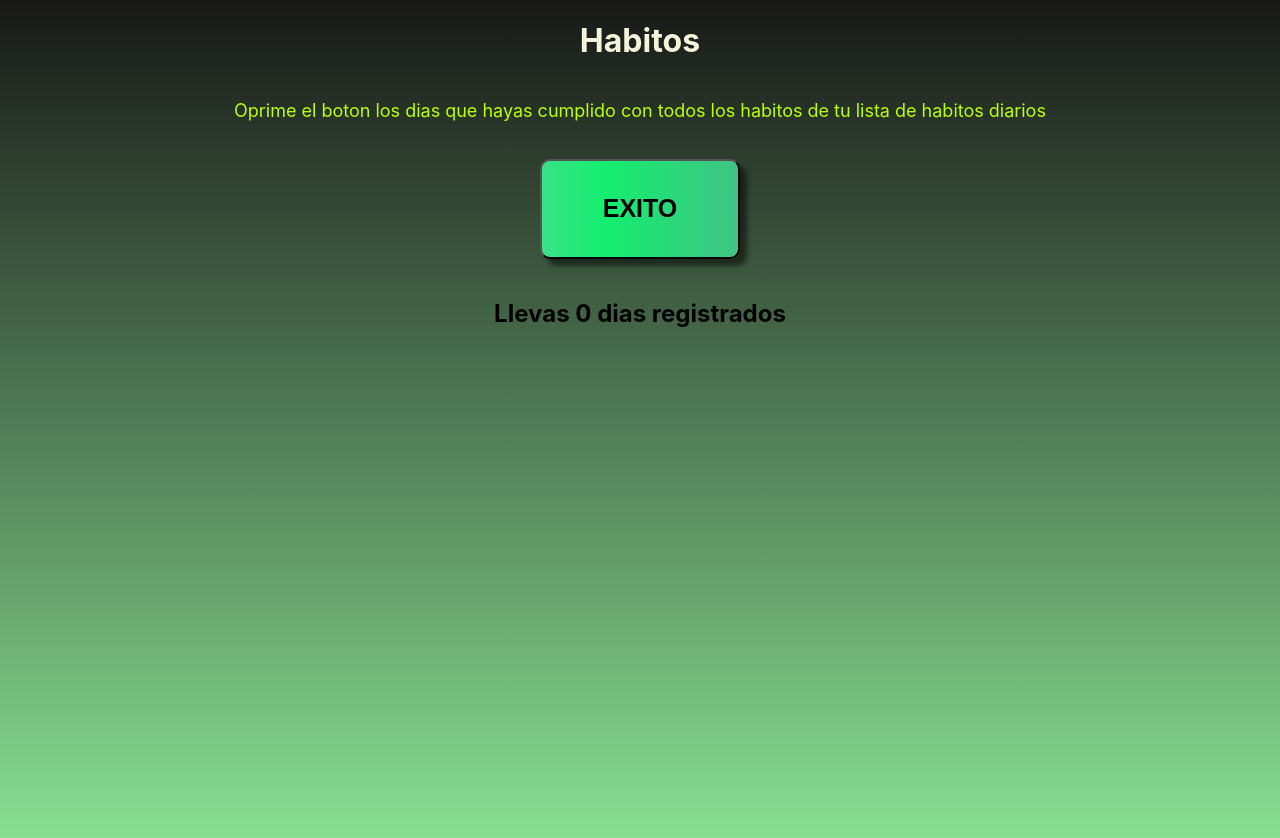
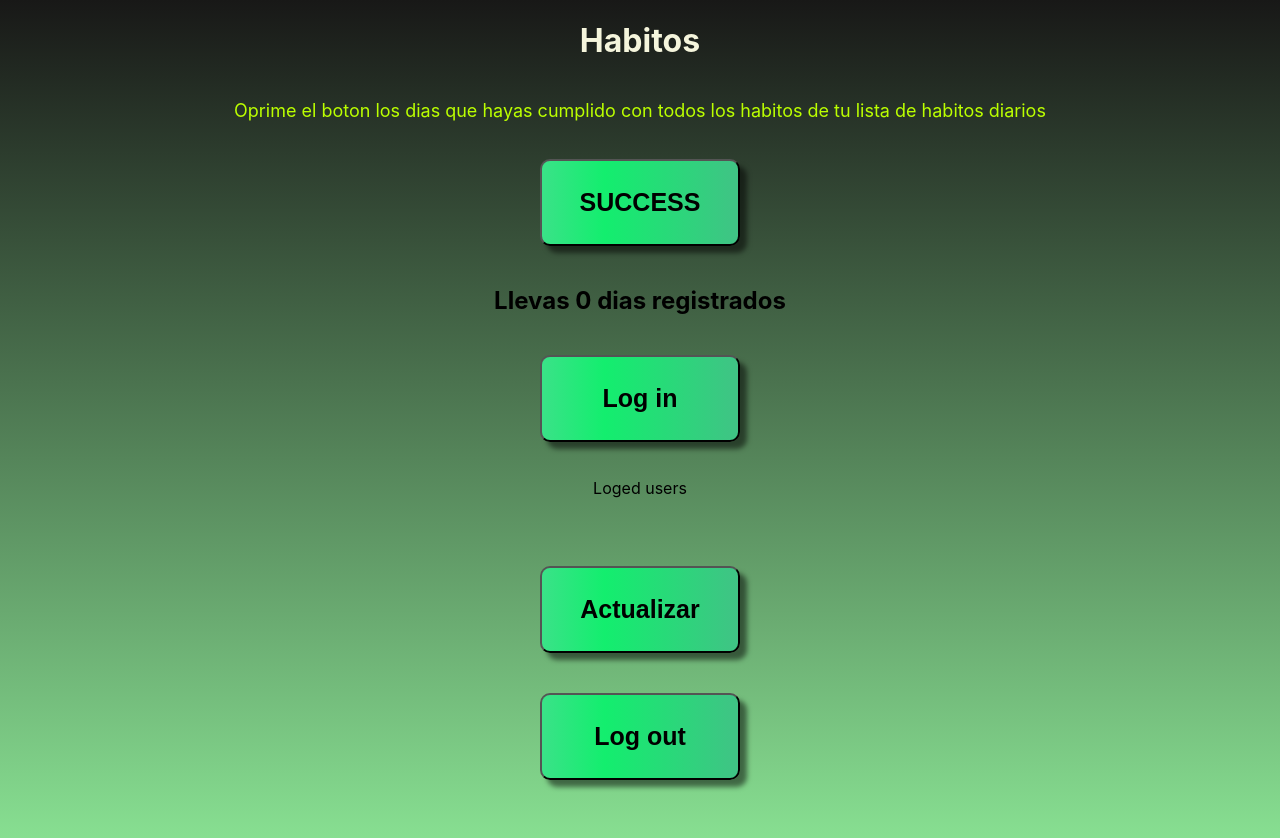
Before and after one commit to Darudaniel/habits, a React (Create React App) app: page / in a window 1280 px wide. Shown: the top 838 px of the page. Built offline with nearby package versions, Linux system fonts and the light colour scheme; no server answers; the database is empty; the HTML template or start-up script is replaced by a standard one.

Commit message:
firebase security installed

```diff
--- a/src/App.js
+++ b/src/App.js
@@ -1,11 +1,22 @@
 import React, {useEffect, useState} from 'react'
 import './styles/App.css'
 import { collection, getDocs, addDoc } from "firebase/firestore";
-import db from './firebase/firebaseConfig';
+import db, { logout, signWithGoogle } from './firebase/firebaseConfig';
 import SuccessButton from './components/SuccessButton';
 
 function App() {
   const [diasRegister, setDiasRegister] = useState('nada')
+  const [name, setName] = useState('')
+
+  const userName = () => {
+    if (localStorage.getItem("name")) {
+      setName(localStorage.getItem("name"))
+      console.log(localStorage)
+    } else {
+      console.log('no se puedo extraer "name" del localStorage')
+    }
+  }
+
   //EXPLICACION
   // useEffect(() => {
   //   const obtenerDatos = async() => {
@@ -45,16 +56,27 @@ function App() {
     getDataFromFirebase()
   }
 
+  const testLog = () => {
+    console.log(localStorage.getItem("name"))
+    setName(localStorage.getItem("name"))
+  }
+
   useEffect(() => {
     getDataFromFirebase()
+    testLog()
   }, [])
 
   return (
     <div className="App">
       <h1 className='title'>Habitos</h1>
       <p className='indication'>Oprime el boton los dias que hayas cumplido con todos los habitos de tu lista de habitos diarios</p>
-      <SuccessButton task={addTask} />
+      <SuccessButton task={addTask} text="SUCCESS" />
       <h2 className='registro'>Llevas {diasRegister} dias registrados</h2>
+      <SuccessButton task={signWithGoogle} text="Log in" />
+      <p>Loged users</p>
+      <p>{localStorage.getItem("name")}</p>
+      <SuccessButton task={testLog} text="Actualizar" />
+      <SuccessButton task={logout} text="Log out" />
     </div>
   );
 }
--- a/src/components/SuccessButton.jsx
+++ b/src/components/SuccessButton.jsx
@@ -7,7 +7,7 @@ const SuccessButton = (props) => {
     }
 
     return (
-        <button className='success-button' type="button" onClick={handleClick} >EXITO</button>
+        <button className='success-button' type="button" onClick={handleClick} >{props.text}</button>
     )
 }
 
--- a/src/firebase/firebaseConfig.js
+++ b/src/firebase/firebaseConfig.js
@@ -1,12 +1,7 @@
-// Import the functions you need from the SDKs you need
 import { initializeApp } from "firebase/app";
-// import { getAnalytics } from "firebase/analytics";
 import { getFirestore } from "firebase/firestore";
-// TODO: Add SDKs for Firebase products that you want to use
-// https://firebase.google.com/docs/web/setup#available-libraries
+import { getAuth, signInWithPopup, GoogleAuthProvider, signOut } from "firebase/auth";
 
-// Your web app's Firebase configuration
-// For Firebase JS SDK v7.20.0 and later, measurementId is optional
 const firebaseConfig = {
   apiKey: process.env.REACT_APP_FIREBASE_APIKEY,
   authDomain: process.env.REACT_APP_FIREBASE_AUTHDOMAIN,
@@ -22,4 +17,43 @@ const app = initializeApp(firebaseConfig);
 // const analytics = getAnalytics(app);
 const db = getFirestore(app)
 
+const provider = new GoogleAuthProvider()
+
+const auth = getAuth();
+
+export const logout = async () => {
+  await signOut(auth)
+  localStorage.setItem("name", "No users")
+  localStorage.setItem("email", undefined)
+  console.log("Sesion cerrada")
+}
+
+
+export const signWithGoogle = () => {
+  signInWithPopup(auth, provider)
+  .then((result) => {
+    // This gives you a Google Access Token. You can use it to access the Google API.
+    const credential = GoogleAuthProvider.credentialFromResult(result);
+    const token = credential.accessToken;
+    // The signed-in user info.
+    const user = result.user;
+    const name = user.displayName
+    const email = user.email
+
+    localStorage.setItem("name", name)
+    localStorage.setItem("email", email)
+    // ...
+  }).catch((error) => {
+    // Handle Errors here.
+    const errorCode = error.code;
+    const errorMessage = error.message;
+    // The email of the user's account used.
+    const email = error.customData.email;
+    // The AuthCredential type that was used.
+    const credential = GoogleAuthProvider.credentialFromError(error);
+    // ...
+  });
+}
+
+
 export default db
```
